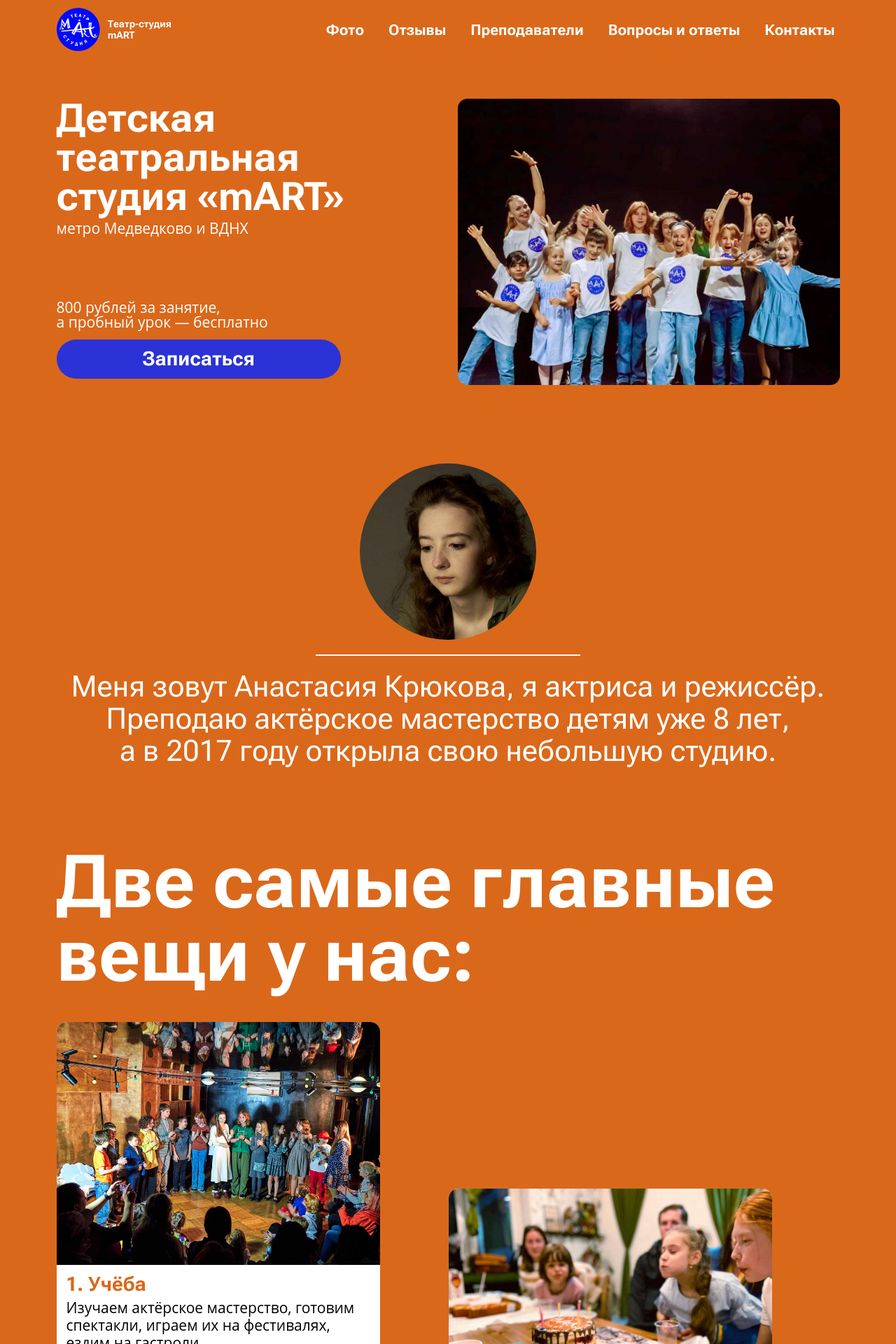
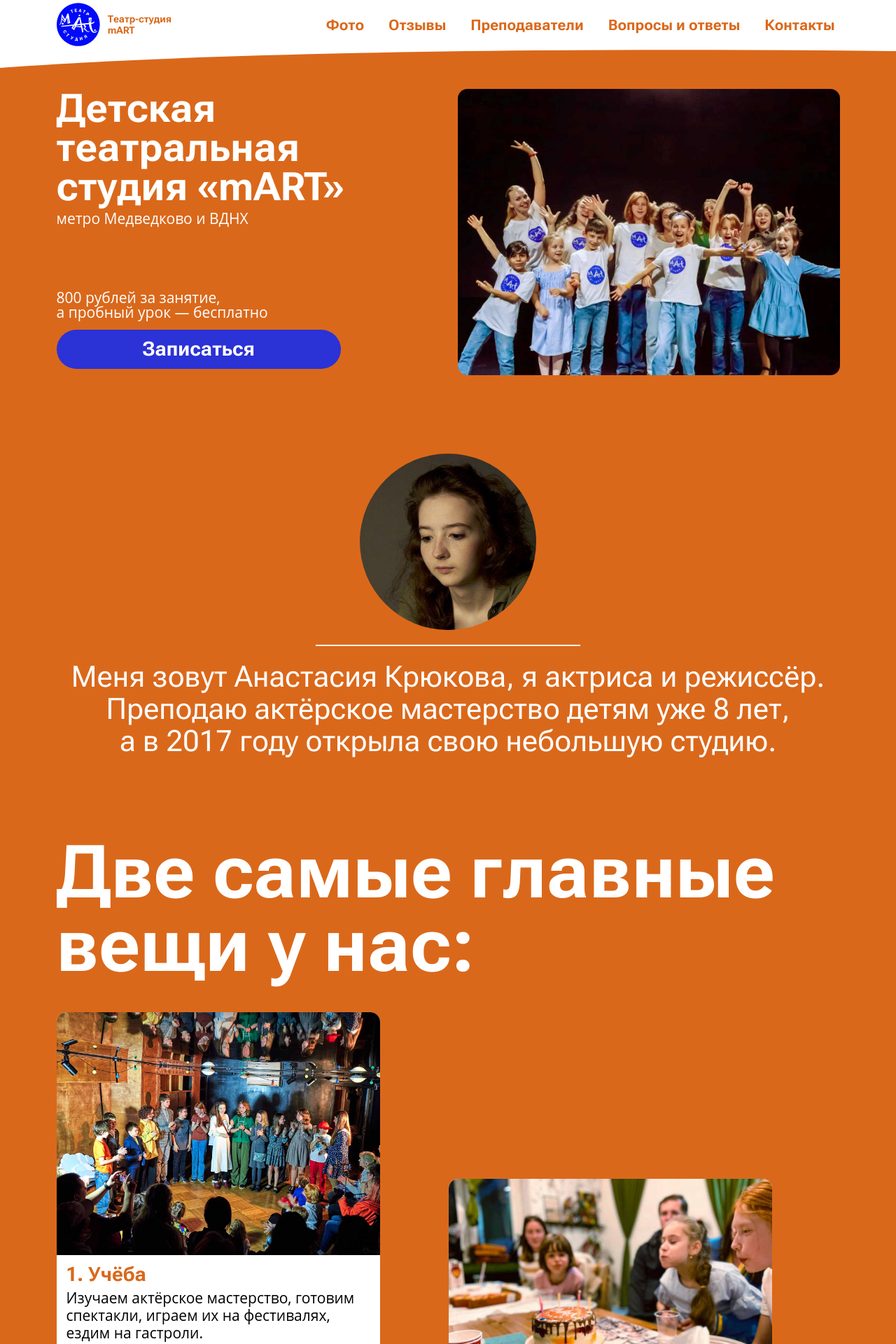
Before and after one commit to 1640max/mart, a Jekyll site: the page built from index.html, in a window 1280 px wide. Shown: the top 1920 px of the page at 70% size. Built offline with Jekyll 4.4.1, drawn with Linux system fonts in a browser that asks for light colours.

Commit message:
Верхнее меню тоже белое. Заброшенная фича

```diff
--- a/_sass/_gum.scss
+++ b/_sass/_gum.scss
@@ -34,6 +34,29 @@
   transform: scale(-1);
 }
 
-.gum_flat-bottom::after {
+
+
+.gum__nav {
+  --slope-height: 1rem;
+  padding-block: .5rem;
+
+  @include media-breakpoint-up(lg) {
+    --slope-height: 2rem;
+    padding-block: 0;
+  }
+
+  .navbar-brand-name,
+  .nav-link {
+    color: var(--orange);
+  }
+}
+
+.gum__nav::before {
   display: none;
 }
+
+
+
+.gum__footer::after {
+  display: none;
+}
--- a/index.html
+++ b/index.html
@@ -4,7 +4,7 @@ layout: page
 
 <!-- Этот блок так же прекрасен, как балконы, пристроенные к пятиэтажкам
      в Дагестане (нет). Только тут к бутстрапу пристроены мои штуки -->
-<header class="navbar navbar-expand-lg" id="top">
+<header class="navbar navbar-expand-lg gum gum__nav" id="top">
   <div class="container">
     <div class="navbar-brand" href="#">
       <img src="logo.svg" alt="Логотип">
@@ -284,7 +284,7 @@ layout: page
 
 </main>
 
-<footer class="gum gum_flat-bottom footer footer__self">
+<footer class="gum gum__footer footer footer__self">
   <p class="footer__p">Благодарность фотографу
     <a class="footer__link" href="https://fotomt.ru">Татьяне Макотре</a>.
   </p>
```
